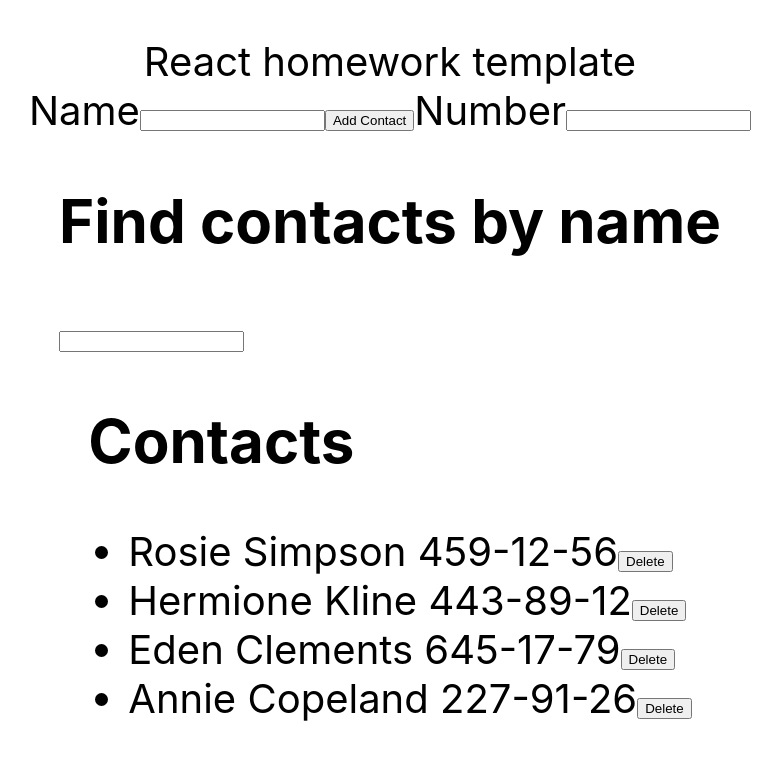
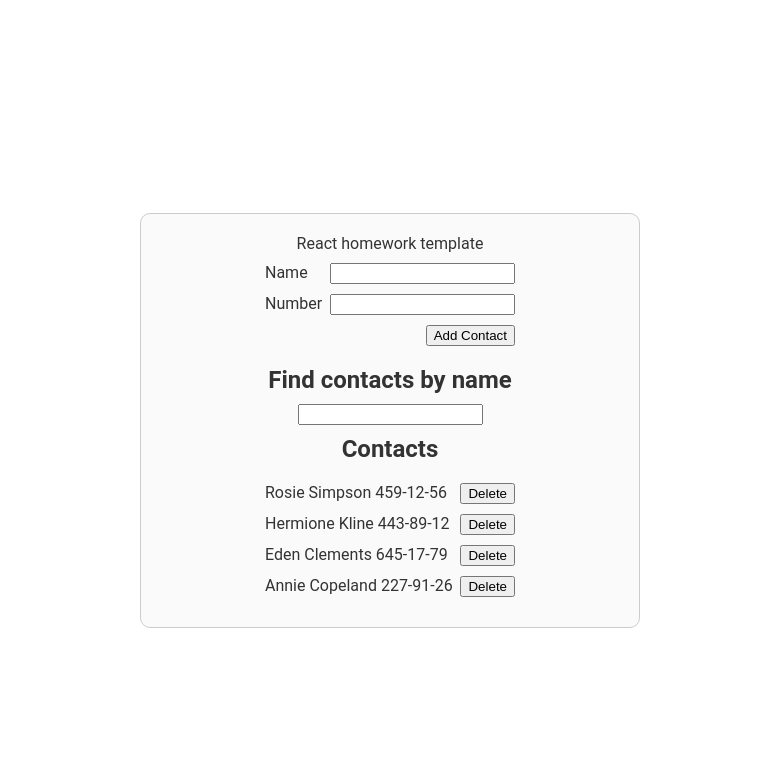
Before and after one commit to Vladimir-Maselskiy/goit-react-hw-02-phonebook, a React (Create React App) app: page / in a window 1280 px wide. Shown: the top 760 px of the page, without its empty margins (250-1032 px from the left). Built offline with nearby package versions, Linux system fonts and the light colour scheme.

Commit message:
add styled component

```diff
--- a/package.json
+++ b/package.json
@@ -11,6 +11,7 @@
     "react": "^18.1.0",
     "react-dom": "^18.1.0",
     "react-scripts": "5.0.1",
+    "styled-components": "^5.3.5",
     "web-vitals": "^2.1.3"
   },
   "scripts": {
--- a/src/components/App.jsx
+++ b/src/components/App/App.jsx
@@ -1,8 +1,9 @@
 import { nanoid } from 'nanoid';
 import { Component } from 'react';
-import { Contacts } from './Contacts/Contacts';
-import Filter from './Filter/Filter';
-import { Form } from './Form/Form';
+import { Contacts } from '../Contacts/Contacts';
+import Filter from '../Filter/Filter';
+import { Form } from '../Form/Form';
+import { Container, Title } from './App.styled';
 
 export class App extends Component {
   state = {
@@ -46,28 +47,20 @@ export class App extends Component {
 
   render() {
     return (
-      <div
-        style={{
-          height: '100vh',
-          display: 'flex',
-          flexDirection: 'column',
-          justifyContent: 'center',
-          alignItems: 'center',
-          fontSize: 40,
-          color: '#010101',
-        }}
-      >
+      <Container>
         React homework template
         <Form onSubmit={this.handleFormSubmit} />
+        <Title>Find contacts by name</Title>
         <Filter
           value={this.state.filter}
           onFilterChange={this.handleFilterChange}
         />
+        <Title>Contacts</Title>
         <Contacts
           contacts={this.getVisibleContacts()}
           onDelete={this.handlerDeleteButton}
         />
-      </div>
+      </Container>
     );
   }
 }
--- /dev/null
+++ b/src/components/App/App.styled.jsx
@@ -0,0 +1,26 @@
+import styled from 'styled-components';
+
+export const Container = styled.div`
+  display: flex;
+  flex-direction: column;
+  align-items: center;
+  justify-content: center;
+  width: 500px;
+  margin: 0 auto;
+  background-color: #fafafa;
+  padding: 20px;
+  box-sizing: border-box;
+  font-family: 'Roboto', sans-serif;
+  font-size: 16px;
+  color: #333;
+  text-align: center;
+  border: solid 1px #ccc;
+  border-radius: 10px;
+`;
+
+export const Title = styled.h2`
+  margin: 0;
+  padding: 10px;
+  font-size: 24px;
+  font-weight: bold;
+`;
--- a/src/components/Contacts/Contacts.jsx
+++ b/src/components/Contacts/Contacts.jsx
@@ -1,12 +1,13 @@
+import { Box } from 'components/Form/Form.styled';
 import { Component } from 'react';
+import { ContactsList } from './Contacts.styled';
 
 export class Contacts extends Component {
   render() {
     const { contacts, onDelete } = this.props;
     return (
-      <div>
-        <h2>Contacts</h2>
-        <ul>
+      <Box>
+        <ContactsList>
           {contacts.map(contact => (
             <li key={contact.id}>
               {contact.name} {contact.number}
@@ -15,8 +16,8 @@ export class Contacts extends Component {
               </button>
             </li>
           ))}
-        </ul>
-      </div>
+        </ContactsList>
+      </Box>
     );
   }
 }
--- /dev/null
+++ b/src/components/Contacts/Contacts.styled.jsx
@@ -0,0 +1,16 @@
+import styled from 'styled-components';
+
+export const ContactsList = styled.ul`
+  display: flex;
+  flex-direction: column;
+  gap: 10px;
+  list-style: none;
+  width: 100%;
+  height: 100%;
+  padding: 0;
+  margin: 0 auto;
+  li {
+    display: flex;
+    justify-content: space-between;
+  }
+`;
--- a/src/components/Filter/Filter.jsx
+++ b/src/components/Filter/Filter.jsx
@@ -2,7 +2,6 @@ export default function Filter(props) {
   const { value, onFilterChange } = props;
   return (
     <div>
-      <h2>Find contacts by name</h2>
       <input value={value} type="text" onChange={onFilterChange} />
     </div>
   );
--- a/src/components/Form/Form.jsx
+++ b/src/components/Form/Form.jsx
@@ -1,5 +1,6 @@
 import { Component } from 'react';
 import { nanoid } from 'nanoid';
+import { Box, InputForm } from './Form.styled';
 
 export class Form extends Component {
   state = {
@@ -31,8 +32,8 @@ export class Form extends Component {
 
   render() {
     return (
-      <>
-        <form onSubmit={this.handleFormSubmit}>
+      <Box>
+        <InputForm onSubmit={this.handleFormSubmit}>
           <label htmlFor={this.nameInputId}>
             Name
             <input
@@ -45,7 +46,6 @@ export class Form extends Component {
               onChange={this.handleInputChange}
               id={this.nameInputId}
             />
-            <button type="submit">Add Contact</button>
           </label>
           <label htmlFor={this.numberInputId}>
             Number
@@ -60,8 +60,9 @@ export class Form extends Component {
               id={this.numberInputId}
             />
           </label>
-        </form>
-      </>
+          <button type="submit">Add Contact</button>
+        </InputForm>
+      </Box>
     );
   }
 }
--- /dev/null
+++ b/src/components/Form/Form.styled.jsx
@@ -0,0 +1,35 @@
+import styled from 'styled-components';
+
+export const Box = styled.div`
+  display: flex;
+  flex-direction: column;
+  align-items: center;
+  justify-content: center;
+  width: 250px;
+  height: 100%;
+  margin: 0 auto;
+  padding-top: 10px;
+  padding-bottom: 10px;
+`;
+
+export const InputForm = styled.form`
+  display: flex;
+  flex-direction: column;
+  align-items: center;
+  justify-content: space-between;
+  gap: 10px;
+  width: 100%;
+  height: 100%;
+  margin: 0 auto;
+  label {
+    width: 100%;
+    display: flex;
+    justify-content: space-between;
+  }
+  input {
+    margin-left: auto;
+  }
+  button {
+    margin-left: auto;
+  }
+`;
--- a/src/index.css
+++ b/src/index.css
@@ -1,7 +1,14 @@
 @import-normalize; /* bring in normalize.css styles */
 
 body {
+  display: flex;
+  justify-content: center;
+  align-items: center;
+  min-height: 100vh;
+  height: 100%;
   margin: 0;
+  padding-top: 20px;
+  padding-bottom: 20px;
   font-family: -apple-system, BlinkMacSystemFont, 'Segoe UI', 'Roboto', 'Oxygen',
     'Ubuntu', 'Cantarell', 'Fira Sans', 'Droid Sans', 'Helvetica Neue',
     sans-serif;
--- a/src/index.js
+++ b/src/index.js
@@ -1,6 +1,6 @@
 import React from 'react';
 import ReactDOM from 'react-dom/client';
-import { App } from 'components/App';
+import { App } from 'components/App/App';
 import './index.css';
 
 ReactDOM.createRoot(document.getElementById('root')).render(
```
Also changed, not shown: 1 other file (tests, documents, lock files or other folders).
